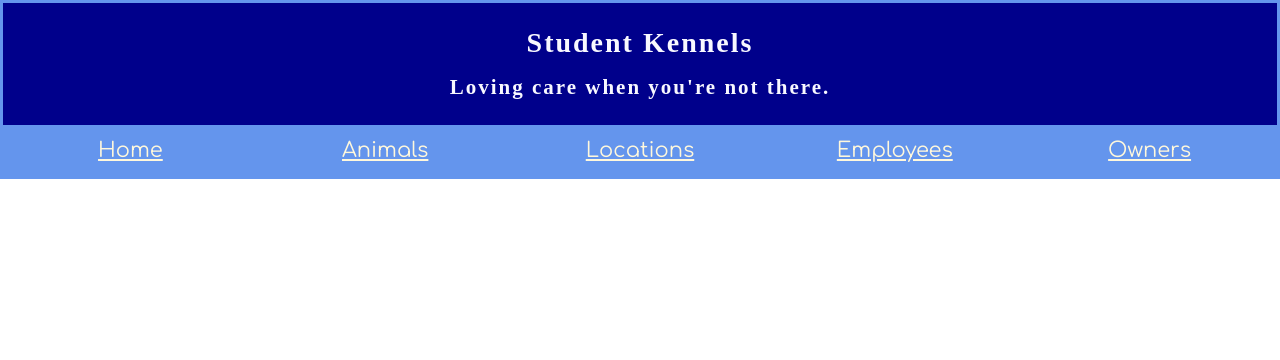
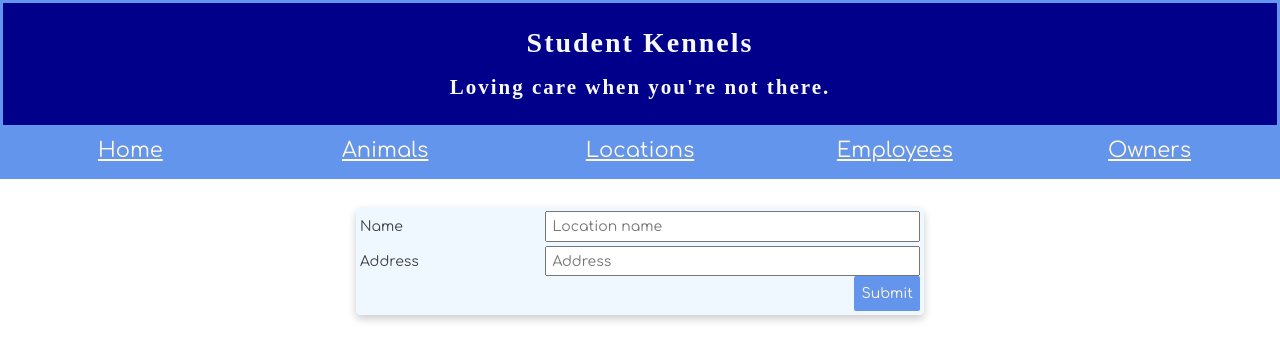
Before and after one commit to CPJackson777/Kennel-React-Practices, a React (Create React App) app: page /locations/new in a window 1280 px wide. Shown: the top 360 px of the page. Built offline with nearby package versions, Linux system fonts and the light colour scheme; a web font is replaced by a local one.

Commit message:
added new post functionality for locations

```diff
--- a/src/components/ApplicationViews.js
+++ b/src/components/ApplicationViews.js
@@ -8,6 +8,7 @@ import AnimalForm from './animal/AnimalForm'
 //only include these once they are built - previous practice exercise
 import LocationList from './locations/LocationList'
 import LocationDetail from './locations/LocationDetail'
+import LocationForm from './locations/LocationForm'
 import OwnerList from './owners/OwnerList'
 import OwnerDetail from './owners/OwnerDetail'
 import EmployeeList from './employees/EmployeeList'
@@ -48,12 +49,14 @@ class ApplicationViews extends Component {
         http://localhost:3000/animals/jack
         */}
         <Route exact path="/locations" render={(props) => {
-          return <LocationList />
+          return <LocationList {...props} />
         }} />
         <Route path="/locations/:locationId(\d+)" render={(props) => {
           return <LocationDetail locationId={parseInt(props.match.params.locationId)}
-            {...props}
-          />
+            {...props} />
+        }} />
+          <Route path="/locations/new" render={(props) => {
+            return <LocationForm {...props} />
         }} />
 
         <Route exact path="/employees" render={(props) => {
--- a/src/components/locations/LocationDetail.js
+++ b/src/components/locations/LocationDetail.js
@@ -36,9 +36,9 @@ class LocationDetail extends Component {
     return (
       <div className="card">
         <div className="card-content">
-          <picture>
+          {/* <picture>
             <img src={require(`./${this.props.location.locationPic}`)} alt="Kennel" />
-          </picture>
+          </picture> */}
             <h3>Name: <span style={{ color: 'darkslategrey' }}>{this.state.name}</span></h3>
             <p>Address: {this.state.location}</p>
             <button type = "button" disabled = {this.state.loadingStatus} onClick = {this.handleDelete}>Close Location</button>
--- /dev/null
+++ b/src/components/locations/LocationForm.css
@@ -0,0 +1,60 @@
+fieldset {
+    max-width: 40em;
+    padding: 4px;
+    margin: 2em auto;
+    border: 0 none;
+    box-shadow: 0 4px 8px 0 rgba(0,0,0,0.2);
+    border-radius: 5px;
+    background: aliceblue;
+}
+
+fieldset input, fieldset button{
+    box-sizing: border-box;
+    padding: .2em .4em;
+    margin: .2em 0;
+    outline: none;
+    box-shadow: none;
+}
+
+fieldset button {
+    max-width: 9em;
+    padding: .5em;
+    margin: .3em auto;
+    background-color: cornflowerblue;
+    border: none;
+    color: cornsilk;
+    text-align: center;
+    text-decoration: none;
+    display: inline-block;
+    font-size: 14px;
+    border-radius: 2px;
+    width: 100%;
+    cursor: pointer;
+}
+
+fieldset label {
+    box-sizing: border-box;
+    user-select: none;
+    cursor: pointer;
+}
+fieldset input:focus + label {
+    color: #933;
+}
+
+fieldset .formgrid {
+    display: grid;
+    grid-template-columns: 1fr 1em 2fr;
+    grid-gap: .3em .6em;
+    grid-auto-flow: dense;
+    align-items: center;
+}
+
+fieldset input, fieldset button {
+    grid-column: 2 /4;
+    width: auto;
+    margin: 0
+}
+
+fieldset .alignRight {
+    text-align: right;
+}
--- /dev/null
+++ b/src/components/locations/LocationForm.js
@@ -0,0 +1,75 @@
+import React, { Component } from 'react';
+import LocationManager from '../../modules/LocationManager';
+import './LocationForm.css'
+
+class LocationForm extends Component {
+    state = {
+        locationName: "",
+        Address: "",
+        loadingStatus: false,
+    };
+
+    handleFieldChange = evt => {
+        const stateToChange = {};
+        stateToChange[evt.target.id] = evt.target.value;
+        this.setState(stateToChange);
+    };
+
+    /*  Local method for validation, set loadingStatus, create location object, invoke the LocationManager post method, and redirect to the full location list
+    */
+    constructNewLocation = evt => {
+        evt.preventDefault();
+        if (this.state.locationName === "" || this.state.Address === "") {
+            window.alert("Please input an location name and Address");
+        } else {
+            this.setState({ loadingStatus: true });
+            const location = {
+                name: this.state.locationName,
+                Address: this.state.Address,
+            };
+
+            // Create the location and redirect user to location list
+            LocationManager.post(location)
+            .then(() => this.props.history.push("/locations"));
+        }
+    };
+
+    render(){
+
+        return(
+            <>
+            <form>
+                <fieldset>
+                    <div className="formgrid">
+                        <input
+                        type="text"
+                        required
+                        onChange={this.handleFieldChange}
+                        id="locationName"
+                        placeholder="Location name"
+                        />
+                        <label htmlFor="locationName">Name</label>
+                        <input
+                        type="text"
+                        required
+                        onChange={this.handleFieldChange}
+                        id="Address"
+                        placeholder="Address"
+                        />
+                        <label htmlFor="Address">Address</label>
+                    </div>
+                    <div className="alignRight">
+                        <button
+                        type="button"
+                        disabled={this.state.loadingStatus}
+                        onClick={this.constructNewLocation}
+                        >Submit</button>
+                    </div>
+                </fieldset>
+            </form>
+        </>
+        )
+    }
+}
+
+export default LocationForm
--- a/src/components/locations/LocationList.js
+++ b/src/components/locations/LocationList.js
@@ -39,6 +39,12 @@ import React, { Component } from 'react'
         console.log("LocationList: Render");
 
         return(
+          <React.Fragment>
+          <section className="section-content">
+          <button type="button" className="btn"
+            onClick={() => { this.props.history.push("/locations/new") }}> Add Location
+          </button>
+        </section>
           <div className="container-cards">
             {this.state.locations.map(location =>
               <LocationCard
@@ -48,6 +54,7 @@ import React, { Component } from 'react'
             />
           )}
           </div>
+          </React.Fragment>
         )
       }
 }
--- a/src/modules/LocationManager.js
+++ b/src/modules/LocationManager.js
@@ -15,7 +15,17 @@ export default {
       method: "DELETE"
     })
       .then(result => result.json())
-  }
+  },
+
+  post(newLocation) {
+    return fetch(`${remoteURL}/locations`, {
+        method: "POST",
+        headers: {
+            "Content-Type": "application/json"
+        },
+        body: JSON.stringify(newLocation)
+    }).then(data => data.json())
+}
 }
 
 
```
